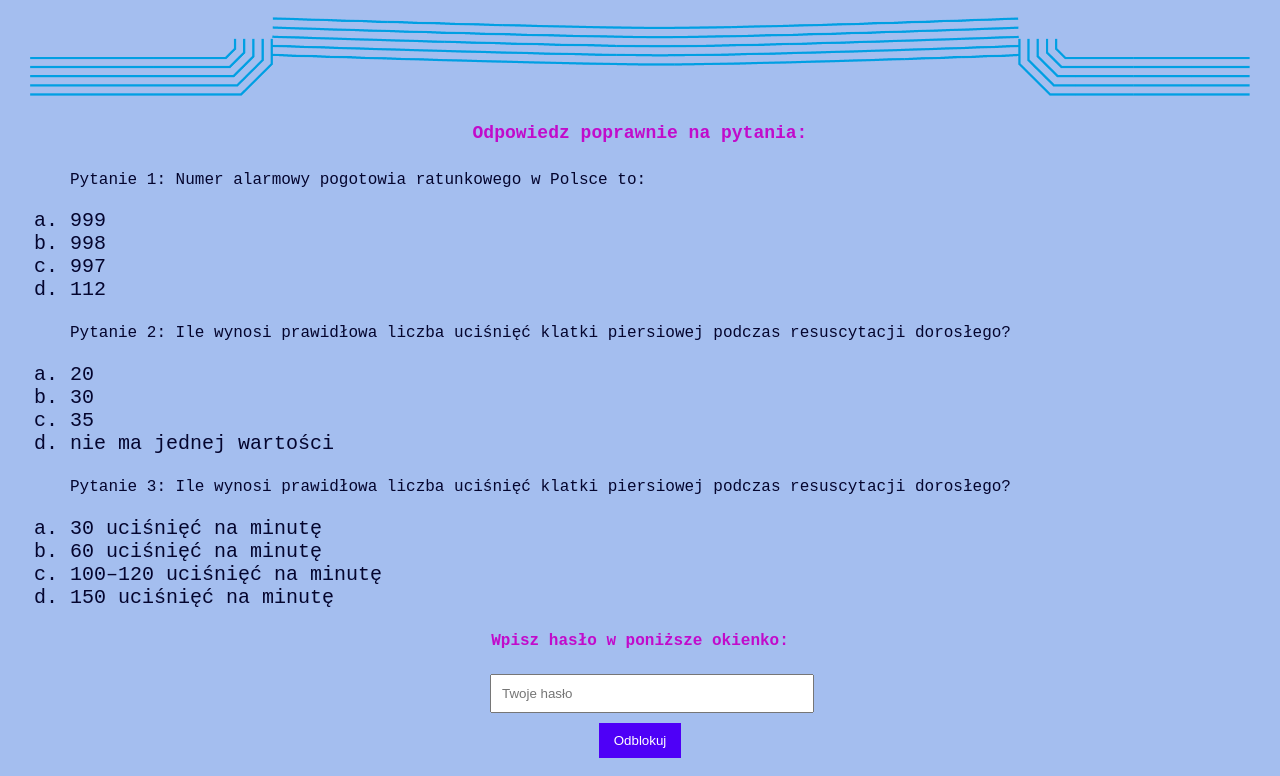
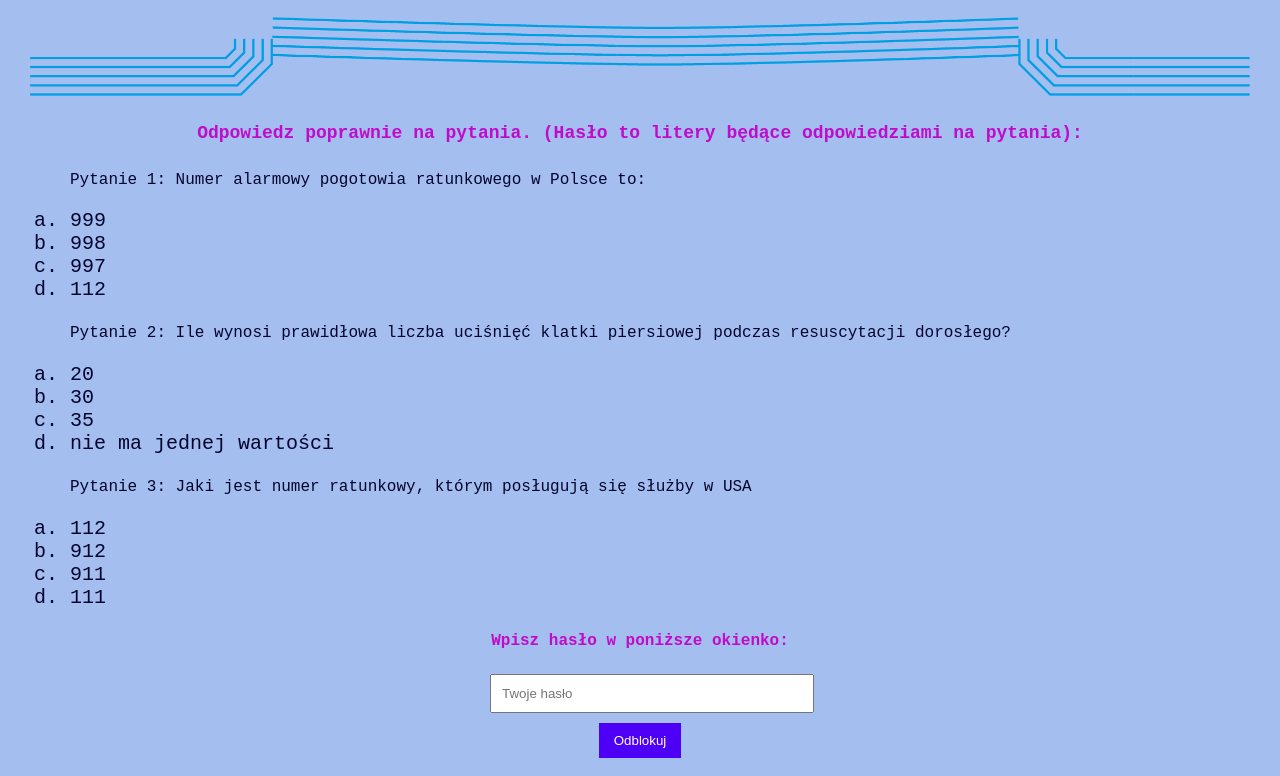
Before and after one commit to ja-kas/gra_terenowa_2025, a plain HTML site: page quest09E85wTIMPgpfeAH6.html in a window 1280 px wide. Shown: the part 390-1166 px from the top of the page. Drawn offline with Linux system fonts and the light colour scheme.

Commit message:
few text changing, cleraring quests.

```diff
--- a/quest09E85wTIMPgpfeAH6.html
+++ b/quest09E85wTIMPgpfeAH6.html
@@ -19,7 +19,7 @@
         <img src="images/top-frame.png" alt="Top Frame" class="frame">
 
         <p class="quest">
-            Odpowiedz poprawnie na pytania:
+            Odpowiedz poprawnie na pytania. (Hasło to litery będące odpowiedziami na pytania):
 
             <ol class="list1">
                 <p>Pytanie 1: Numer alarmowy pogotowia ratunkowego w Polsce to:</p>
@@ -38,11 +38,11 @@
             </ol>
 
             <ol class="list1">
-                <p>Pytanie 3: Ile wynosi prawidłowa liczba uciśnięć klatki piersiowej podczas resuscytacji dorosłego?</p>
-                <li>30 uciśnięć na minutę</li>
-                <li>60 uciśnięć na minutę</li>
-                <li>100–120 uciśnięć na minutę</li>
-                <li>150 uciśnięć na minutę</li>
+                <p>Pytanie 3: Jaki jest numer ratunkowy, którym posługują się służby w USA</p>
+                <li>112</li>
+                <li>912</li>
+                <li>911</li>
+                <li>111</li>
             </ol>
 
         </p>
```
Also changed, not shown: quest01OPwsPs8jBUTq55n.html (+2 -2 lines), quest03PYhAYh7K5IkFKJ4.html (+1 -1 lines), quest13PoisBkEjnQARm02.html (+1 -1 lines), 2 other files.
